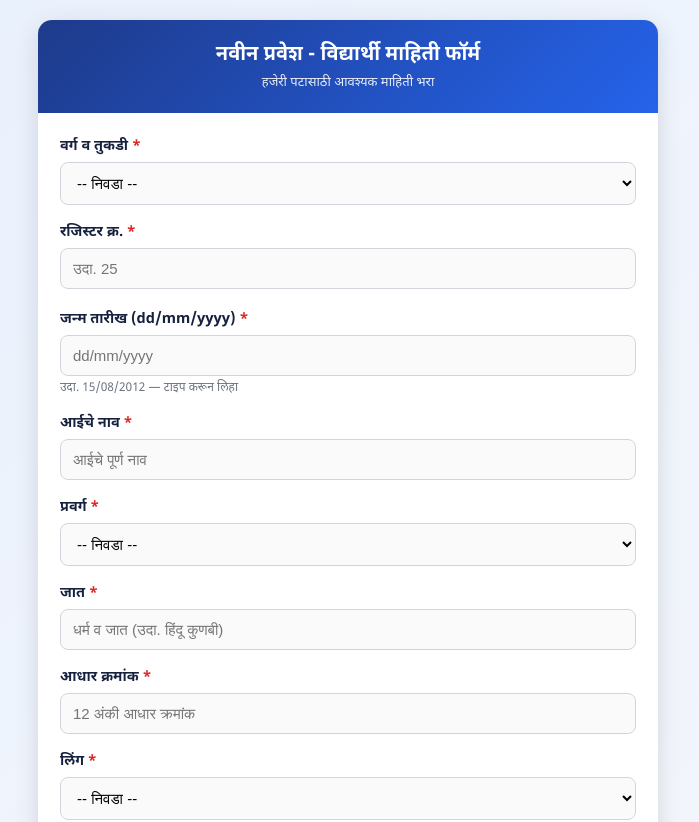
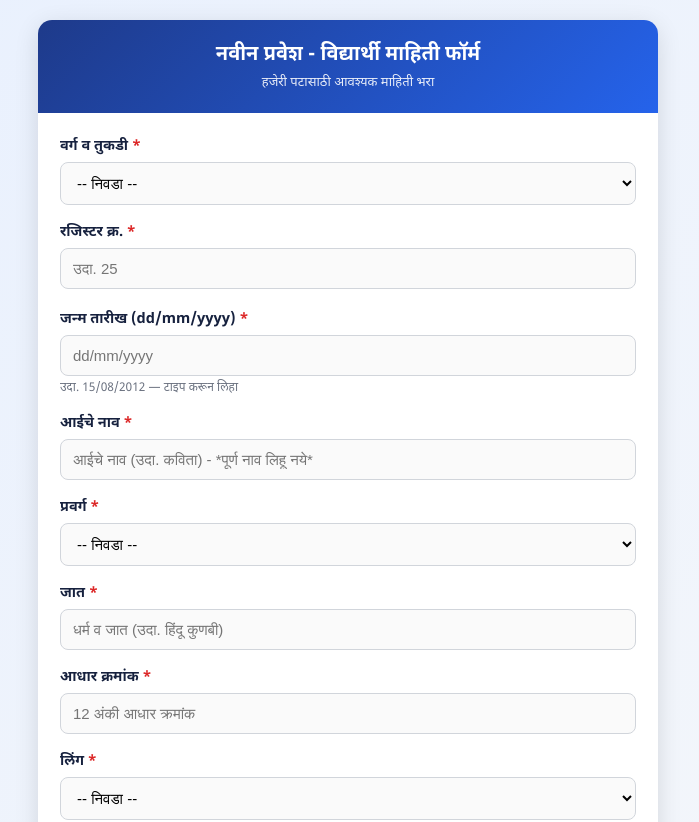
Before and after one commit to tonapesir/SGS-New-Student-Data, a plain HTML site: page index.html in a window 1280 px wide. Shown: the top 822 px of the page, without its empty margins (292-991 px from the left). Drawn offline with Linux system fonts and the light colour scheme.

Commit message:
Update placeholder text for mother's name input

```diff
--- a/index.html
+++ b/index.html
@@ -121,7 +121,7 @@
 
     <div class="field">
       <label>आईचे नाव <span class="req">*</span></label>
-      <input type="text" id="aaicheNav" placeholder="आईचे पूर्ण नाव" required>
+      <input type="text" id="aaicheNav" placeholder="आईचे नाव (उदा. कविता) - *पूर्ण नाव लिहू नये*" required>
       <div class="error-msg" id="err-aaicheNav">फक्त अक्षरे टाका (अंक/चिन्हे नकोत)</div>
     </div>
 
```
